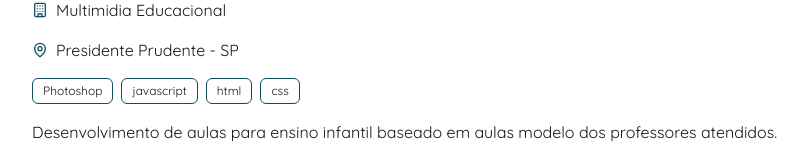
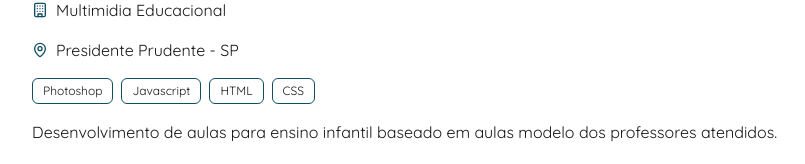
Before and after one commit to andrebrandao-dev/andrebrandao-dev.github.io, a Next.js app: page /jobs in a window 1280 px wide. Shown: the part 1445-1609 px from the top of the page, without its empty margins (177-982 px from the left). Built offline with nearby package versions, Linux system fonts and the light colour scheme.

Commit message:
fix: minor text fixes

```diff
--- a/src/app/jobs/page.tsx
+++ b/src/app/jobs/page.tsx
@@ -19,7 +19,7 @@
             {job.location}
           </p>
 
-          <div className="flex gap-2">
+          <div className="flex gap-2 flex-wrap">
             {job.skills?.map(skill => (
               <Pill key={skill}>{skill}</Pill>
             ))}
--- a/src/hooks/use-jobs.tsx
+++ b/src/hooks/use-jobs.tsx
@@ -47,7 +47,7 @@
     description: 'Desenvolvimento de aulas para ensino infantil baseado em aulas modelo dos professores atendidos.',
     startDate: 'Setembro 2014',
     endDate: 'Maio 2016',
-    skills: ['Photoshop', 'javascript', 'html', 'css']
+    skills: ['Photoshop', 'Javascript', 'HTML', 'CSS']
   }
 ]
 
```
